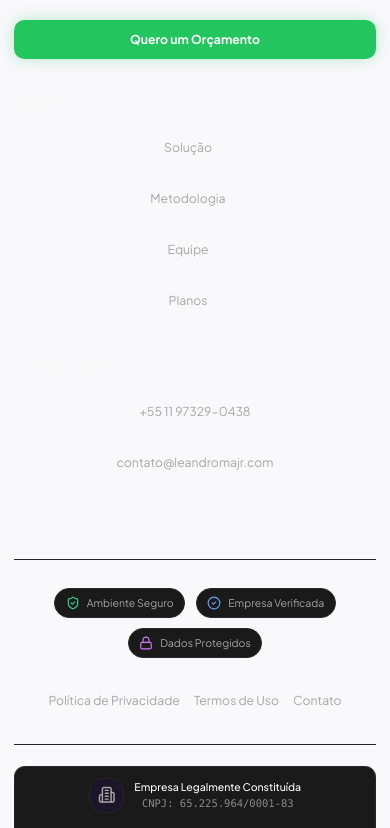
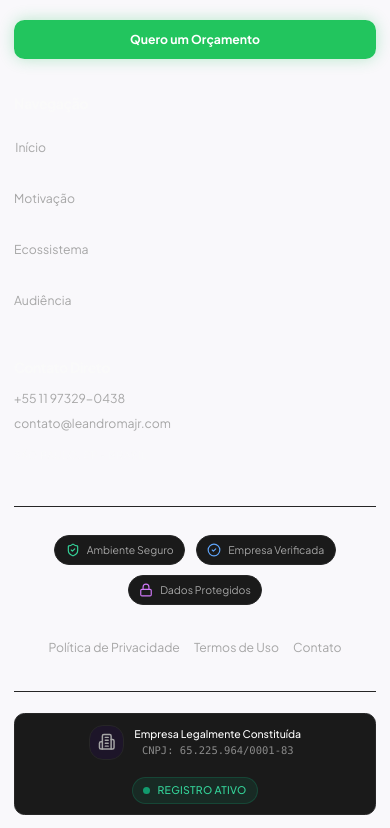
Before and after one commit to Lots-BI/landing-page, a React (Vite) app in the folder apps/web/: page /terms-of-service in a window 390 px wide. Shown: the part 3000-3828 px from the top of the page. Built offline with nearby package versions, Linux system fonts and the light colour scheme.

Commit message:
mudanca do footer e do header + secoes + sparkle removida

```diff
--- a/apps/web/src/components/Footer.jsx
+++ b/apps/web/src/components/Footer.jsx
@@ -46,15 +46,15 @@ export default function Footer() {
             <h4 className="text-foreground font-bold mb-4 md:mb-6">{content.footer.navTitle}</h4>
             <ul className="flex flex-col gap-2">
               {[
-                { name: content.navigation.nav1, id: 'solucao' },
-                { name: content.navigation.nav2, id: 'metodologia' },
-                { name: content.navigation.nav3, id: 'equipe' },
-                { name: content.navigation.nav4, id: 'planos' }
+                { name: 'Início', id: 'solucao' },
+                { name: 'Motivação', id: 'metodologia' },
+                { name: 'Ecossistema', id: 'equipe' },
+                { name: 'Audiência', id: 'planos' }
               ].map((item) => (
                 <li key={item.id}>
                   <button
                     onClick={() => scrollTo(item.id)}
-                    className="text-sm md:text-base text-muted-foreground hover:text-secondary transition-colors flex items-center gap-1 group py-2 touch-target justify-start min-w-0 w-full"
+                    className="text-sm md:text-base text-muted-foreground hover:text-secondary transition-colors touch-target"
                   >
                     {item.name}
                     <ArrowUpRight className="w-3 h-3 opacity-0 -translate-y-1 translate-x-1 group-hover:opacity-100 group-hover:translate-y-0 group-hover:translate-x-0 transition-all text-secondary" />
@@ -68,12 +68,12 @@ export default function Footer() {
             <h4 className="text-foreground font-bold mb-4 md:mb-6">{content.footer.contactTitle}</h4>
             <ul className="flex flex-col gap-2 text-sm md:text-base text-muted-foreground">
               <li>
-                <a href="https://wa.me/5511973290438" target="_blank" rel="noreferrer" className="hover:text-foreground transition-colors py-2 touch-target inline-flex items-center w-full">
+                <a href="https://wa.me/5511973290438" target="_blank" rel="noreferrer" className="hover:text-foreground transition-colors py-2">
                   +55 11 97329-0438
                 </a>
               </li>
               <li>
-                <a href="mailto:contato@leandromajr.com" className="hover:text-foreground transition-colors py-2 touch-target inline-flex items-center w-full">
+                <a href="mailto:contato@leandromajr.com" className="hover:text-foreground transition-colors py-2">
                   contato@leandromajr.com
                 </a>
               </li>
--- a/apps/web/src/components/Header.jsx
+++ b/apps/web/src/components/Header.jsx
@@ -1,5 +1,5 @@
 import React, { useState, useEffect } from 'react';
-import { Menu, Sparkles, Sun, Moon } from 'lucide-react';
+import { Menu, User, Sun, Moon } from 'lucide-react';
 import { Sheet, SheetContent, SheetTrigger, SheetTitle } from '@/components/ui/sheet';
 import { WhatsAppButton } from './WhatsAppButton.jsx';
 import { cn } from '@/lib/utils';
@@ -27,10 +27,10 @@ export default function Header() {
   };
 
   const navLinks = [
-    { name: content.navigation.nav1, id: 'solucao-section' },
-    { name: content.navigation.nav2, id: 'metodologia-section' },
-    { name: content.navigation.nav4, id: 'planos' },
-    { name: content.navigation.nav3, id: 'equipe' },
+    { name: 'Início', id: 'solucao' },
+    { name: 'Motivação', id: 'metodologia' },
+    { name: 'Ecossistema', id: 'equipe' },
+    { name: 'Audiência', id: 'planos' }
   ];
 
   const toggleTheme = () => {
@@ -84,7 +84,7 @@ export default function Header() {
               aria-label="Ver Portfólio de Leandro MAJR"
               className="portfolio-btn touch-target text-muted-foreground hover:text-foreground"
             >
-              <Sparkles className="w-4 h-4 text-primary" />
+              <User className="w-4 h-4 text-primary" />
               <span>Área do Cliente</span>
             </a>
 
@@ -135,7 +135,7 @@ export default function Header() {
                   aria-label="Ver Portfólio de Leandro MAJR"
                   className="portfolio-btn justify-center py-3 border border-white/5 text-foreground touch-target"
                 >
-                  <Sparkles className="w-4 h-4 text-primary" />
+                  <User className="w-4 h-4 text-primary" />
                   <span>Área do Cliente</span>
                 </a>
 
--- a/apps/web/src/components/HealthHeroSection.jsx
+++ b/apps/web/src/components/HealthHeroSection.jsx
@@ -10,7 +10,7 @@ export function HealthHeroSection({
   className
 }) {
   return (
-    <section className={cn("py-16 md:py-24", className)}>
+    <section className={cn("py-16 md:py-24", className)} id='solucao'>
       <div className="container mx-auto px-4 pt-10">
         <div className="grid grid-cols-1 lg:grid-cols-2 gap-12 items-center">
           {/* Left Content */}
--- a/apps/web/src/components/HealthPainPoints.jsx
+++ b/apps/web/src/components/HealthPainPoints.jsx
@@ -8,7 +8,7 @@ export function HealthPainPoints({
   className
 }) {
   return (
-    <section className={cn("py-16 md:py-24", className)}>
+    <section className={cn("py-16 md:py-24", className)} id='metodologia'>
       <div className="container mx-auto px-4">
         <div className="text-center max-w-3xl mx-auto mb-16">
           <h2 className="text-3xl md:text-4xl font-bold mb-6">
@@ -22,8 +22,10 @@ export function HealthPainPoints({
               key={index}
               className="p-8 backdrop-blur-xl h-full flex flex-col items-center text-center"
             >
-              <div className="w-20 h-20 mb-6 flex items-center justify-center bg-gradient-to-br from-primary/20 to-secondary/20 rounded-full backdrop-blur-sm border border-white/10">
-                {item.icon}
+              <div className="w-100 h-20 flex items-center justify-center">
+                <div className="w-20 h-20 mb-6 flex items-center justify-center bg-gradient-to-br from-primary/20 to-secondary/20 rounded-full backdrop-blur-sm border border-white/10">
+                  {item.icon}
+                </div>
               </div>
               <h3 className="text-xl font-bold mb-4">
                 {item.title}
--- a/apps/web/src/components/HealthSolutionSection.jsx
+++ b/apps/web/src/components/HealthSolutionSection.jsx
@@ -9,7 +9,7 @@ export function HealthSolutionSection({
   className
 }) {
   return (
-    <section className={cn("py-16 md:py-24", className)}>
+    <section className={cn("py-16 md:py-24", className)} id='equipe'>
       <div className="container mx-auto px-4">
         <div className="text-center max-w-3xl mx-auto mb-16">
           <h2 className="text-3xl md:text-4xl font-bold mb-6">
--- a/apps/web/src/components/HealthTargetAudience.jsx
+++ b/apps/web/src/components/HealthTargetAudience.jsx
@@ -8,7 +8,7 @@ export function HealthTargetAudience({
   className
 }) {
   return (
-    <section className={cn("py-16 md:py-24", className)}>
+    <section className={cn("py-16 md:py-24", className)} id='planos'>
       <div className="container mx-auto px-4">
         <div className="text-center max-w-3xl mx-auto mb-16">
           <h2 className="text-3xl md:text-4xl font-bold mb-6">
@@ -22,8 +22,10 @@ export function HealthTargetAudience({
               key={index}
               className="p-8 backdrop-blur-xl h-full flex flex-col items-center text-center"
             >
-              <div className="w-20 h-20 mb-6 flex items-center justify-center bg-gradient-to-br from-primary/20 to-secondary/20 rounded-full backdrop-blur-sm border border-white/10">
-                {item.icon}
+              <div className="w-100 h-20 flex items-center justify-center">
+                <div className="w-20 h-20 mb-6 flex items-center justify-center bg-gradient-to-br from-primary/20 to-secondary/20 rounded-full backdrop-blur-sm border border-white/10">
+                  {item.icon}
+                </div>
               </div>
               <h3 className="text-xl font- mb-4">
                 {item.title}
```
